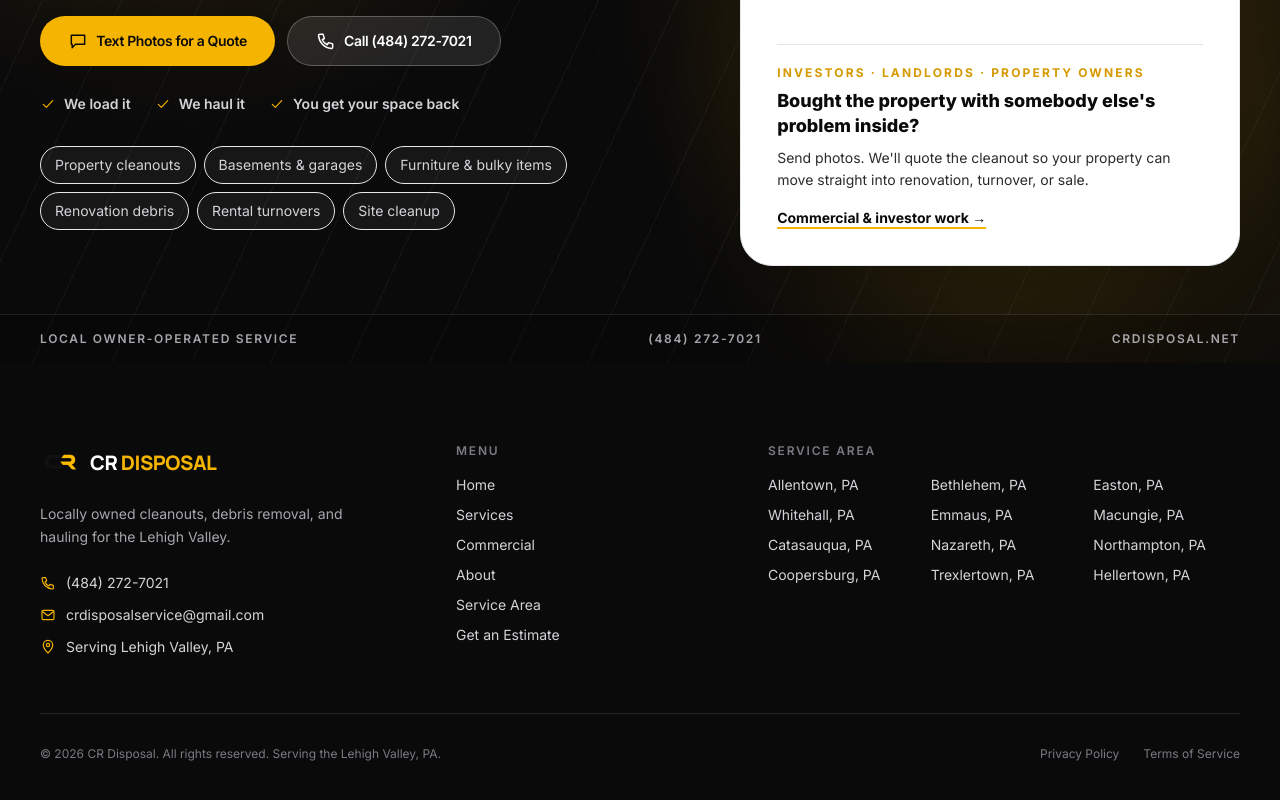
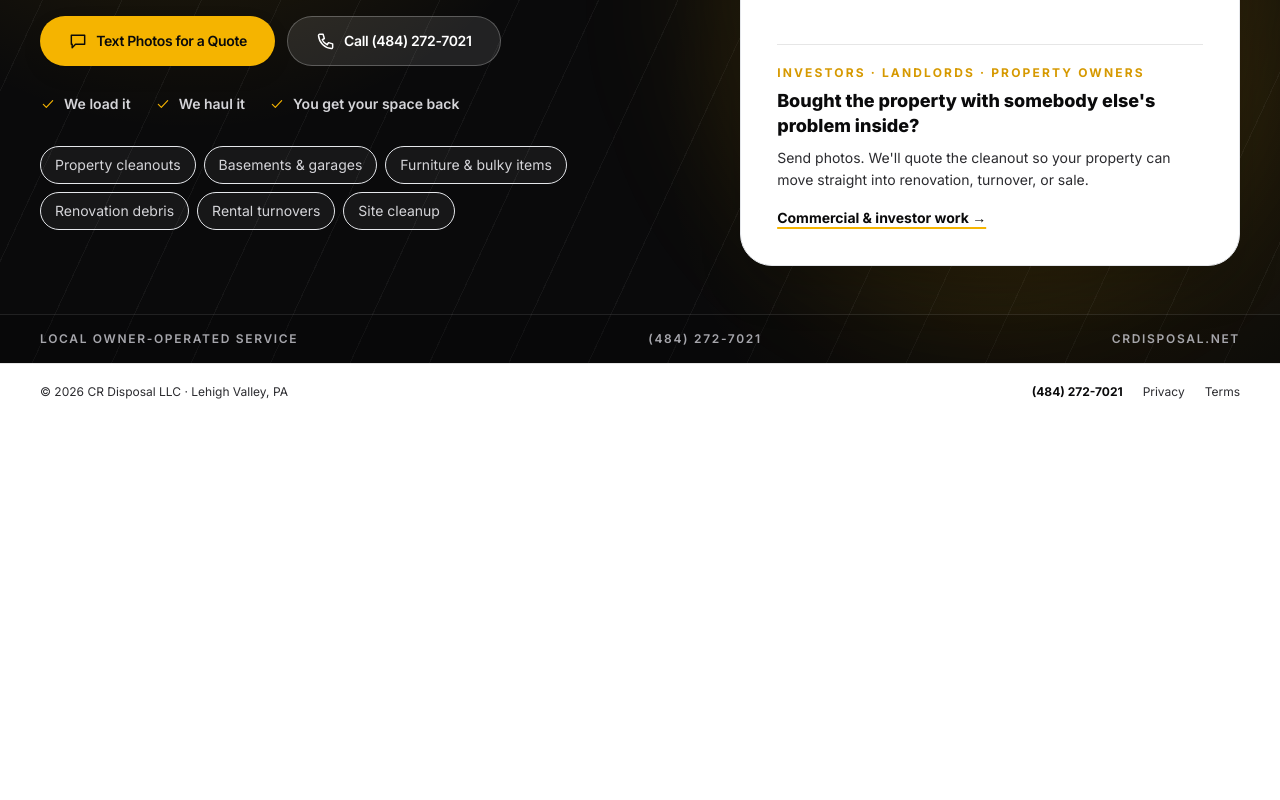
Before and after one commit to Reginaldii/CRDisposal, a Next.js app: page / in a window 1280 px wide. Shown: the part 502-1302 px from the top of the page. After the commit the page ends 922 px from the top, so only its background shows below. Built offline with nearby package versions, Linux system fonts and the light colour scheme.

Commit message:
Compress footer to keep homepage near one screen

```diff
--- a/components/Footer.tsx
+++ b/components/Footer.tsx
@@ -1,64 +1,15 @@
 import Link from 'next/link';
-import Logo from './Logo';
-import { primaryNav, site } from '@/lib/site';
-import { cities } from '@/lib/cities';
-import { PhoneIcon, MailIcon, MapPinIcon } from './icons';
+import { site } from '@/lib/site';
 
 export default function Footer() {
   return (
-    <footer className="bg-ink-900 text-white">
-      <div className="container-x py-16 md:py-20">
-        <div className="grid grid-cols-1 gap-12 md:grid-cols-12">
-          <div className="md:col-span-4">
-            <Logo />
-            <p className="mt-5 max-w-xs text-sm leading-relaxed text-ink-300">
-              Locally owned cleanouts, debris removal, and hauling for the Lehigh Valley.
-            </p>
-            <div className="mt-6 flex flex-col gap-3 text-sm text-ink-200">
-              <a href={site.phoneHref} className="flex items-center gap-2.5 hover:text-yellow-400">
-                <PhoneIcon className="h-4 w-4 text-yellow-500" /> {site.phone}
-              </a>
-              <a href={`mailto:${site.email}`} className="flex items-center gap-2.5 hover:text-yellow-400">
-                <MailIcon className="h-4 w-4 text-yellow-500" /> {site.email}
-              </a>
-              <span className="flex items-center gap-2.5">
-                <MapPinIcon className="h-4 w-4 text-yellow-500" />
-                {site.address
-                  ? `${site.address.street}, ${site.address.city}, ${site.address.state} ${site.address.zip}`
-                  : `Serving ${site.serviceArea}`}
-              </span>
-            </div>
-          </div>
-
-          <div className="md:col-span-3">
-            <h4 className="text-xs font-semibold uppercase tracking-[0.15em] text-ink-400">Menu</h4>
-            <ul className="mt-4 space-y-2.5 text-sm text-ink-200">
-              {primaryNav.map((i) => (
-                <li key={i.href}>
-                  <Link href={i.href} className="hover:text-yellow-400">{i.label}</Link>
-                </li>
-              ))}
-            </ul>
-          </div>
-
-          <div className="md:col-span-5">
-            <h4 className="text-xs font-semibold uppercase tracking-[0.15em] text-ink-400">Service Area</h4>
-            <ul className="mt-4 grid grid-cols-2 gap-x-4 gap-y-2.5 text-sm text-ink-200 sm:grid-cols-3">
-              {cities.map((c) => (
-                <li key={c.slug}>{c.name}, PA</li>
-              ))}
-            </ul>
-          </div>
-        </div>
-
-        <div className="mt-14 flex flex-col-reverse items-start justify-between gap-4 border-t border-white/10 pt-8 md:flex-row md:items-center">
-          <p className="text-xs text-ink-400">
-            © {new Date().getFullYear()} CR Disposal. All rights reserved. Serving the Lehigh Valley, PA.
-          </p>
-          <div className="flex gap-6 text-xs text-ink-400">
-            <Link href="/privacy" className="hover:text-white">Privacy Policy</Link>
-            <Link href="/terms" className="hover:text-white">Terms of Service</Link>
-          </div>
+    <footer className="border-t border-ink-900/10 bg-white text-ink-600">
+      <div className="container-x flex flex-col gap-3 py-5 text-xs sm:flex-row sm:items-center sm:justify-between">
+        <p>© {new Date().getFullYear()} CR Disposal LLC · {site.serviceArea}</p>
+        <div className="flex gap-5">
+          <a href={site.phoneHref} className="font-bold text-ink-900">{site.phone}</a>
+          <Link href="/privacy" className="hover:text-ink-900">Privacy</Link>
+          <Link href="/terms" className="hover:text-ink-900">Terms</Link>
         </div>
       </div>
     </footer>
```
